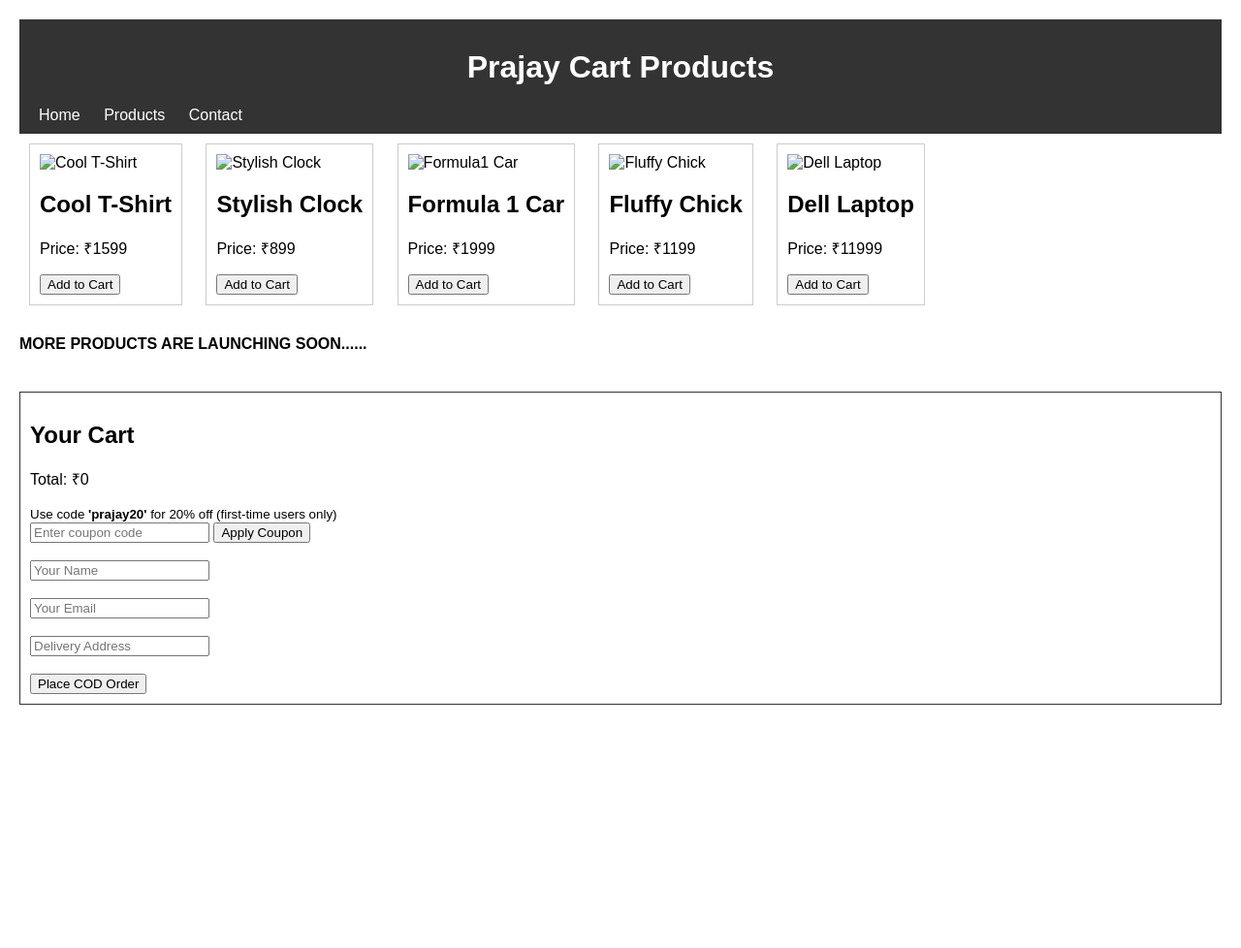
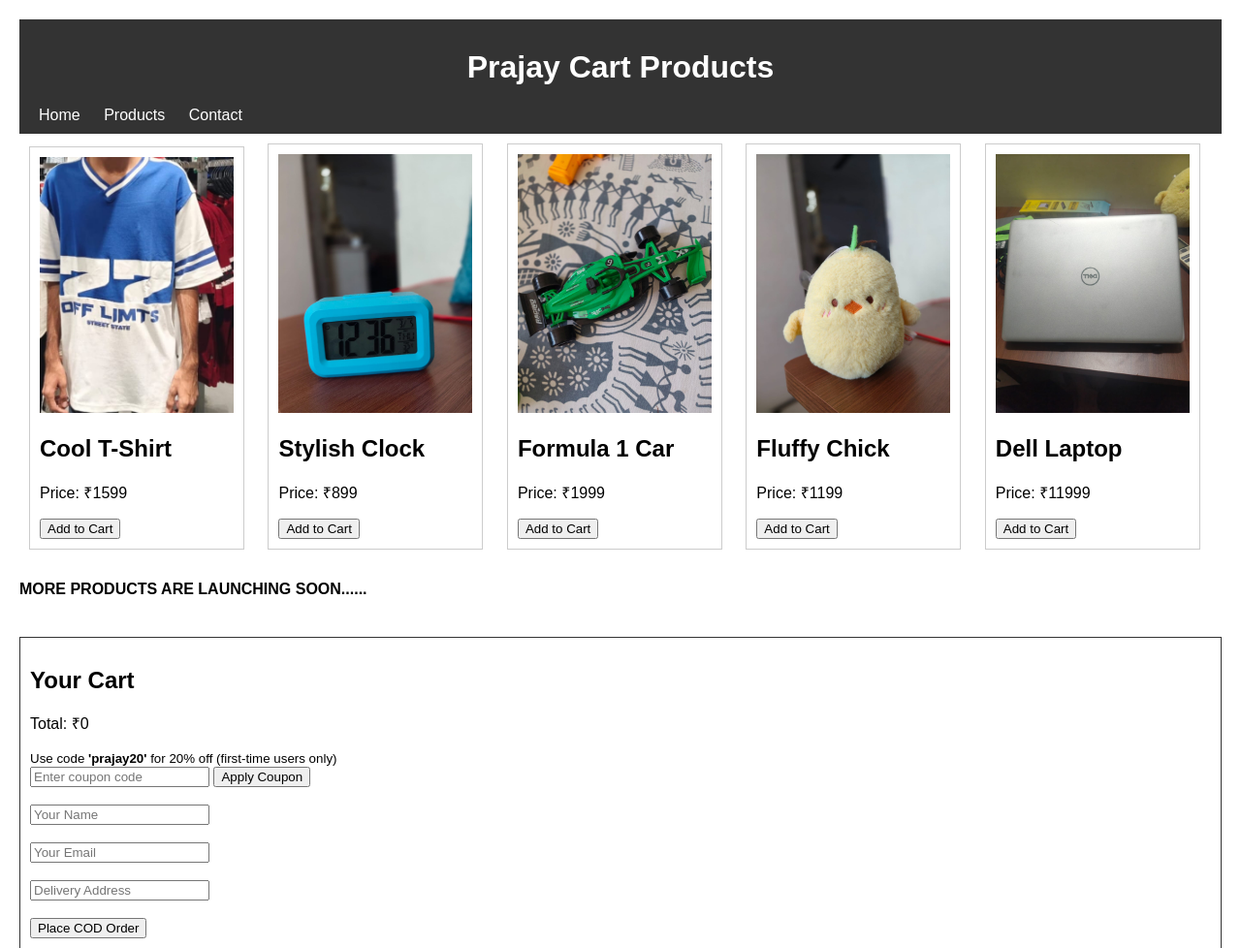
Before and after one commit to prathampatel10-max/prajay, a plain HTML site: page products.html in a window 1280 px wide. Shown: the top 978 px of the page at 97% size. Before the commit the page ends 800 px from the top, so only its background shows below. Drawn offline with Linux system fonts and the light colour scheme.

Commit message:
Update products.html

```diff
--- a/products.html
+++ b/products.html
@@ -18,35 +18,35 @@
   <main>
     <!-- Products -->
     <div class="product">
-      <img src="./Desktop/New folder/n/prajay cart/t-shirt.jpeg" alt="Cool T-Shirt" width="200">
+      <img src="./t-shirt.jpeg" alt="Cool T-Shirt" width="200">
       <h2>Cool T-Shirt</h2>
       <p>Price: ₹1599</p>
       <button type="button" onclick="addToCart('Cool T-Shirt', 1599)">Add to Cart</button>
     </div>
 
     <div class="product">
-      <img src="./Desktop/New folder/n/prajay cart/WhatsApp Image 2026-03-05 at 9.36.39 PM.jpeg" alt="Stylish Clock" width="200">
+      <img src="./WhatsApp Image 2026-03-05 at 9.36.39 PM.jpeg" alt="Stylish Clock" width="200">
       <h2>Stylish Clock</h2>
       <p>Price: ₹899</p>
       <button type="button" onclick="addToCart('Stylish Clock', 899)">Add to Cart</button>
     </div>
 
     <div class="product">
-      <img src="./Desktop/New folder/n/prajay cart/WhatsApp Image 2026-03-05 at 9.36.39 PM (1).jpeg"alt="Formula1 Car" width="200">
+      <img src="./WhatsApp Image 2026-03-05 at 9.36.39 PM (1).jpeg"alt="Formula1 Car" width="200">
       <h2>Formula 1 Car</h2>
       <p>Price: ₹1999</p>
       <button type="button" onclick="addToCart('Formula 1 Car', 1999)">Add to Cart</button>
     </div>
 
     <div class="product">
-      <img src="./Desktop/New folder/n/prajay cart/chiku.jpeg" alt="Fluffy Chick" width="200">
+      <img src="./chiku.jpeg" alt="Fluffy Chick" width="200">
       <h2>Fluffy Chick</h2>
       <p>Price: ₹1199</p>
       <button type="button" onclick="addToCart('Fluffy Chick', 1199)">Add to Cart</button>
     </div>
 
     <div class="product">
-      <img src="./Desktop/New folder/n/prajay cart/delulu.jpeg" alt="Dell Laptop" width="200">
+      <img src="./delulu.jpeg" alt="Dell Laptop" width="200">
       <h2>Dell Laptop</h2>
       <p>Price: ₹11999</p>
       <button type="button" onclick="addToCart('Dell Laptop', 11999)">Add to Cart</button>
```
